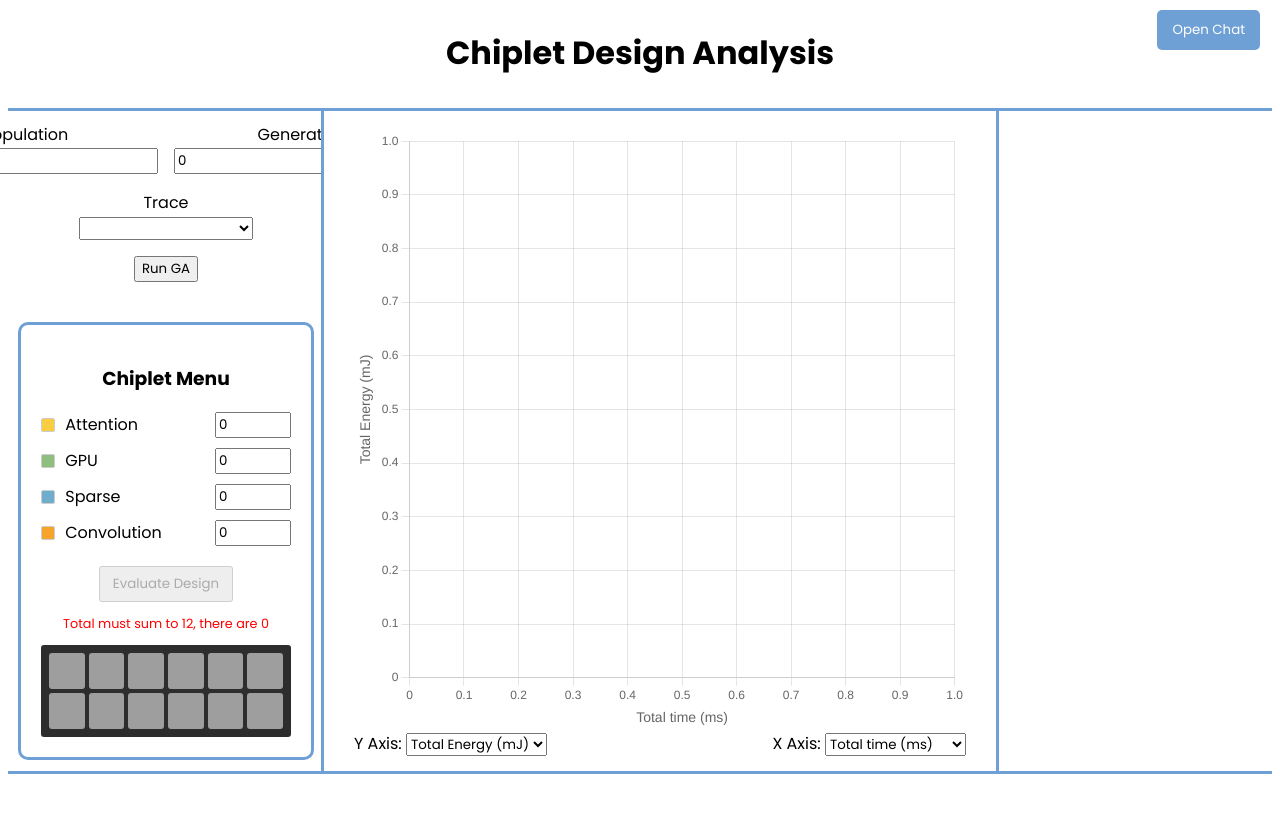
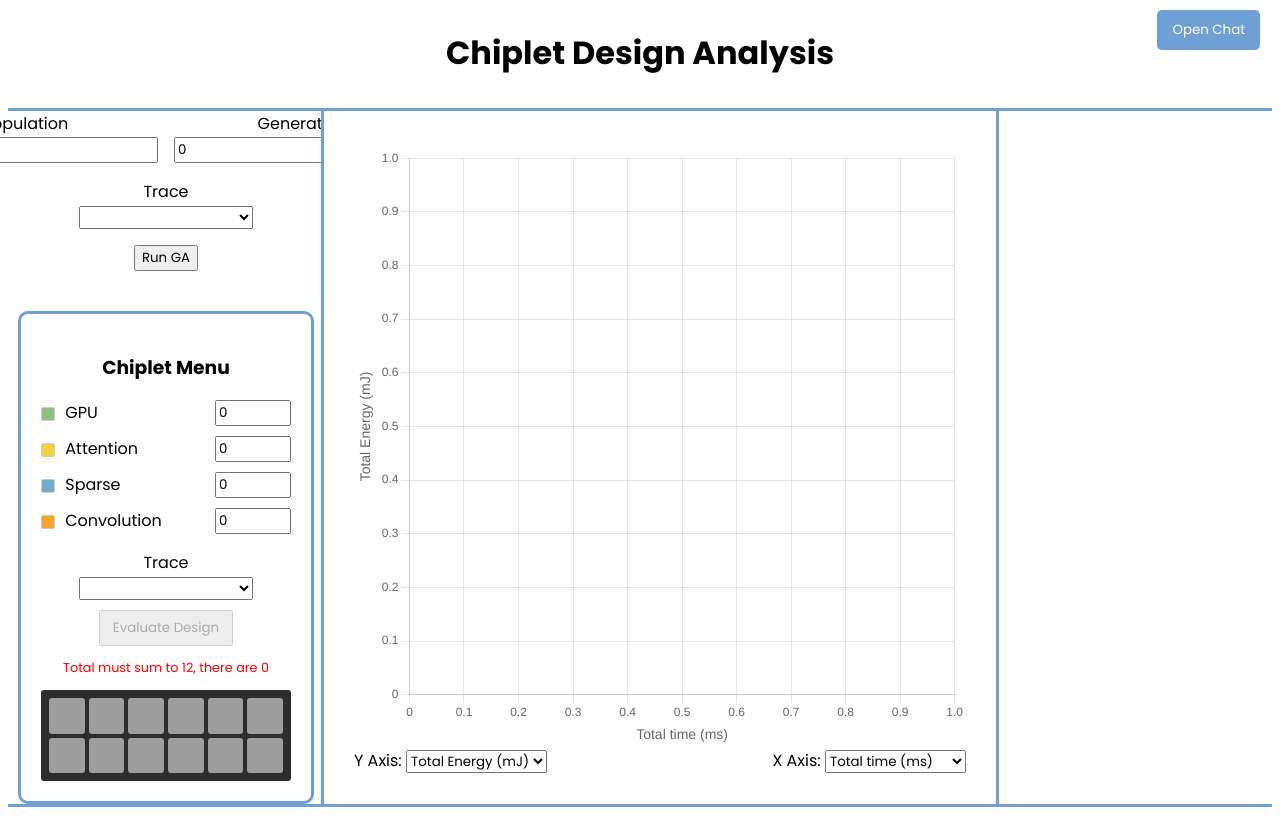
Before and after one commit to seakers/chiplet-interface, a Vue app: page / in a window 1280 px wide. Before the commit the page ends 800 px from the top, so only its background shows below. Built offline with nearby package versions, Linux system fonts and the light colour scheme; a web font is replaced by a local one.

Commit message:
select trace in chiplet menu and remove options in chat

```diff
--- a/src/components/Chat.vue
+++ b/src/components/Chat.vue
@@ -23,7 +23,6 @@
                     <button @click="sendMessage">Send</button>
                     <button @click="showOptions = !showOptions">Model Options</button>
                     <ul v-if="showOptions" class="dropdown-options">
-                        <li @click="dropdownSelectOption('Hello')">Say Hello AAAAAAAAAAAA</li>
                         <li @click="dropdownSelectOption('Help')">Ask for Help</li>
                         <li @click="dropdownSelectOption('Clear')">Clear Chat</li>
                     </ul>
--- a/src/components/ChipletMenu.vue
+++ b/src/components/ChipletMenu.vue
@@ -8,6 +8,15 @@
                 {{ key }}
             </label>
             <input type="number" :id="key" v-model.number="inputs[key]" min="0" max="12" />
+        </div>
+        <div style="margin-top: 1rem;">
+            <label for="chiplet-type">Trace</label><br>
+            <select id="chiplet-type" v-model="selectedTrace">
+                <!-- <option disabled value="">Select a chiplet</option> -->
+                <option v-for="item in traceOptions" :key="item" :value="item">
+                    {{ item }}
+                </option>
+            </select>
         </div>
         <button :disabled="!isSumValid || isRunning" @click="emitDesign">Evaluate Design</button>
         <p v-if="!isSumValid" class="warning">Total must sum to 12, there are {{ total }}</p>
@@ -28,19 +37,21 @@ export default {
     data() {
         return {
             inputs: {
+                GPU: 0,
                 Attention: 0,
-                GPU: 0,
                 Sparse: 0,
                 Convolution: 0,
             },
+            selectedTrace: "",
+            traceOptions: ["gpt-j-65536-weighted", "gpt-j-1024-weighted", "sd-test", "ogbn-products-test", "resnet50-test"],
             isRunning: false,
             chipletColors: [
                 "#9e9e9e", "#9e9e9e", "#9e9e9e", "#9e9e9e", "#9e9e9e", "#9e9e9e",
                 "#9e9e9e", "#9e9e9e", "#9e9e9e", "#9e9e9e", "#9e9e9e", "#9e9e9e"
             ],
             colorMap: {
+                GPU: "#8fbf80",
                 Attention: "#f8cd42",
-                GPU: "#8fbf80",
                 Sparse: "#70adcd",
                 Convolution: "#f7a42f",
                 Default: "#9e9e9e"
@@ -93,7 +104,7 @@ export default {
                 const response = await axios.get("http://127.0.0.1:8000/api/evaluate-point-inputs/", {
                     params: {
                         ...this.inputs,
-                        trace: "gpt-j-65536-weighted",
+                        trace: this.selectedTrace,
                     }
                 });
                 console.log("EVAL DATA")
```
